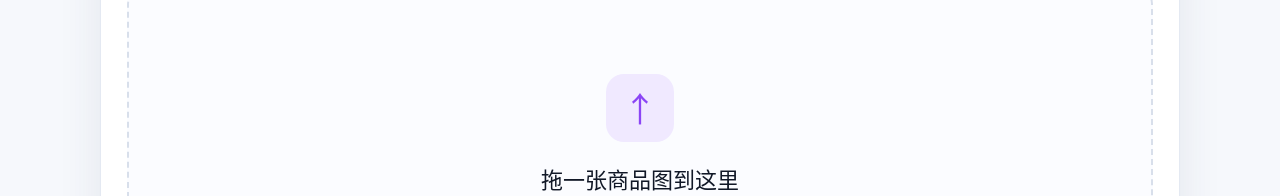
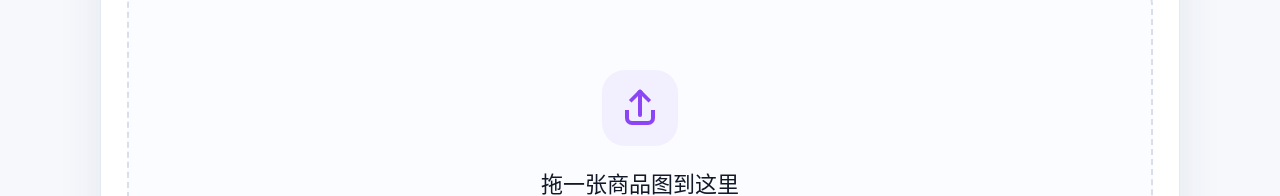
Before and after one commit to matchyang36-accp/baichengpu-1, a Next.js app: page / in a window 1280 px wide. Shown: the part 482-678 px from the top of the page. Built offline with nearby package versions, Linux system fonts and the light colour scheme.

Commit message:
Match upload icon to purple tray style

```diff
--- a/app/BackgroundRemover.tsx
+++ b/app/BackgroundRemover.tsx
@@ -930,7 +930,11 @@ export function BackgroundRemover() {
                 onClick={() => inputRef.current?.click()}
                 aria-label="选择商品图片"
               >
-                <span aria-hidden="true">↑</span>
+                <span className="upload-arrow-icon" aria-hidden="true">
+                  <i className="upload-arrow-head" />
+                  <i className="upload-arrow-stem" />
+                  <i className="upload-arrow-tray" />
+                </span>
               </button>
               <h3>拖一张商品图到这里</h3>
               <p>或点击选择、直接粘贴截图</p>
--- a/app/globals.css
+++ b/app/globals.css
@@ -764,23 +764,64 @@ button {
 }
 
 .upload-orb {
-  width: 68px;
-  height: 68px;
+  width: 76px;
+  height: 76px;
   display: grid;
   place-items: center;
   margin-bottom: 20px;
   border: 0;
-  border-radius: 18px;
-  background: #f0e9ff;
+  border-radius: 23px;
+  background: #f2efff;
   color: var(--orange);
-  font-size: 34px;
-  font-weight: 300;
   box-shadow: none;
   transition: transform 160ms ease;
 }
 
 .upload-orb:hover {
   transform: translate(-2px, -2px);
+}
+
+.upload-arrow-icon {
+  width: 38px;
+  height: 38px;
+  display: block;
+  position: relative;
+}
+
+.upload-arrow-icon i {
+  display: block;
+  position: absolute;
+}
+
+.upload-arrow-head {
+  width: 16px;
+  height: 16px;
+  top: 3px;
+  left: 11px;
+  border-top: 4px solid var(--orange);
+  border-left: 4px solid var(--orange);
+  border-radius: 2px 0 0;
+  transform: rotate(45deg);
+}
+
+.upload-arrow-stem {
+  width: 4px;
+  height: 23px;
+  top: 5px;
+  left: 17px;
+  border-radius: 999px;
+  background: var(--orange);
+}
+
+.upload-arrow-tray {
+  width: 30px;
+  height: 15px;
+  left: 4px;
+  bottom: 2px;
+  border-right: 4px solid var(--orange);
+  border-bottom: 4px solid var(--orange);
+  border-left: 4px solid var(--orange);
+  border-radius: 0 0 7px 7px;
 }
 
 .dropzone h3 {
```
